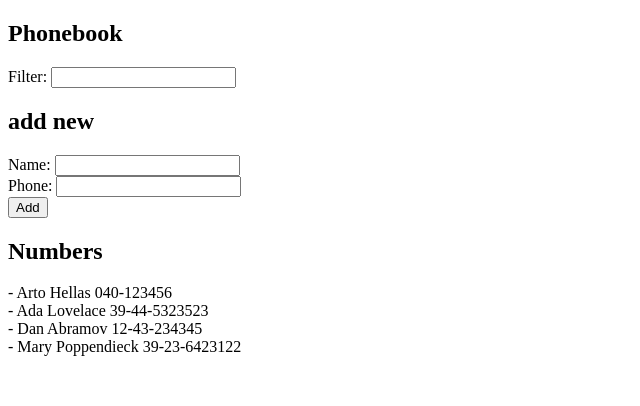
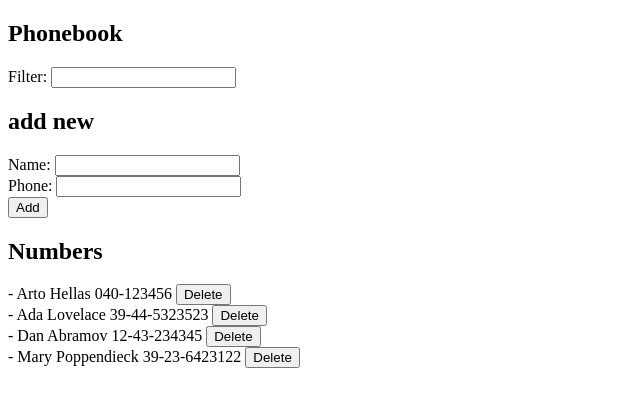
Before and after one commit to FelipeFa6/fullstackopen, a React (Vite) app in the folder part2/phonebook/: page / in a window 1280 px wide. Shown: the top 406 px of the page, without its empty margins (0-640 px from the left). Built offline with nearby package versions, Linux system fonts and the light colour scheme; data requests are answered from the project's data file.

Commit message:
Finished 2.14

```diff
--- a/part2/phonebook/src/App.jsx
+++ b/part2/phonebook/src/App.jsx
@@ -60,6 +60,18 @@ const App = () => {
             })
     }
 
+    const handleDelete = (personID) => {
+        if (!window.confirm("Are you sure?")) {
+            return
+        }
+        personService
+            .remove(personID)
+            .then(() => {
+                const updatedPersons = persons.filter(person => person.id !== personID);
+                setPersons(updatedPersons);
+            })
+            .catch(error => alert(error))
+    }
 
     useEffect(fetchPersons, [])
 
@@ -77,7 +89,7 @@ const App = () => {
             />
 
             <h2>Numbers</h2>
-            <Persons persons={filteredPersons} />
+            <Persons handleDelete={handleDelete} persons={filteredPersons} />
 
         </div>
   )
@@ -111,12 +123,12 @@ const PersonForm = ({ nameHandler, phoneHandler, addPerson, newName, newPhone })
     );
 };
 
-const Persons = ({ persons }) => {
+const Persons = ({ handleDelete, persons }) => {
     return (
         <div>
             {persons.map((person, index) => (
                 <div key={index}>
-                - {person.name} {person.phone}
+                    - {person.name} {person.phone} <button onClick={() => handleDelete(person.id)}>Delete</button>
                 </div>
             ))}
         </div>
--- a/part2/phonebook/src/services/Persons.js
+++ b/part2/phonebook/src/services/Persons.js
@@ -14,4 +14,8 @@ const update = (id, newObject) => {
     return axios.put(`${baseUrl}/${id}`, newObject)
 }
 
-export default { getAll, create, update }
+const remove = (id) => {
+    return axios.delete(`${baseUrl}/${id}`)
+}
+
+export default { getAll, create, update, remove }
```
